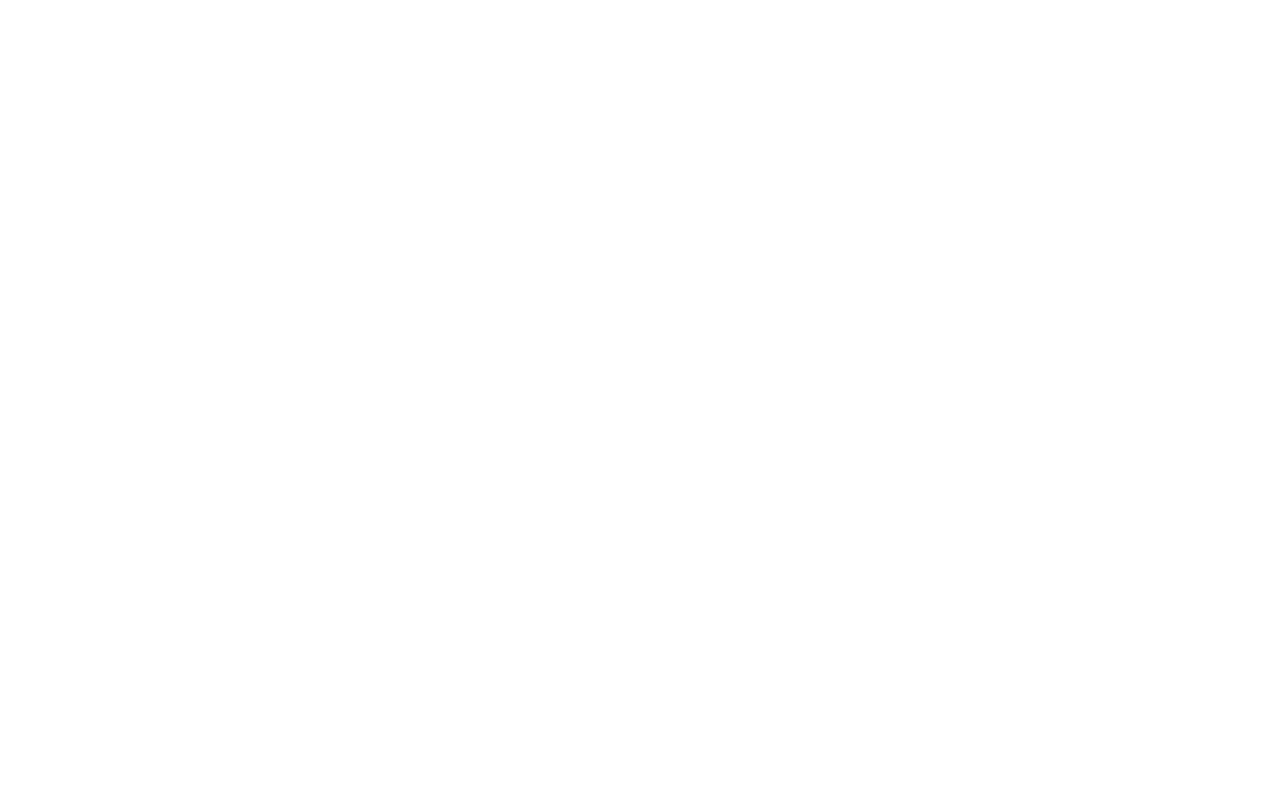
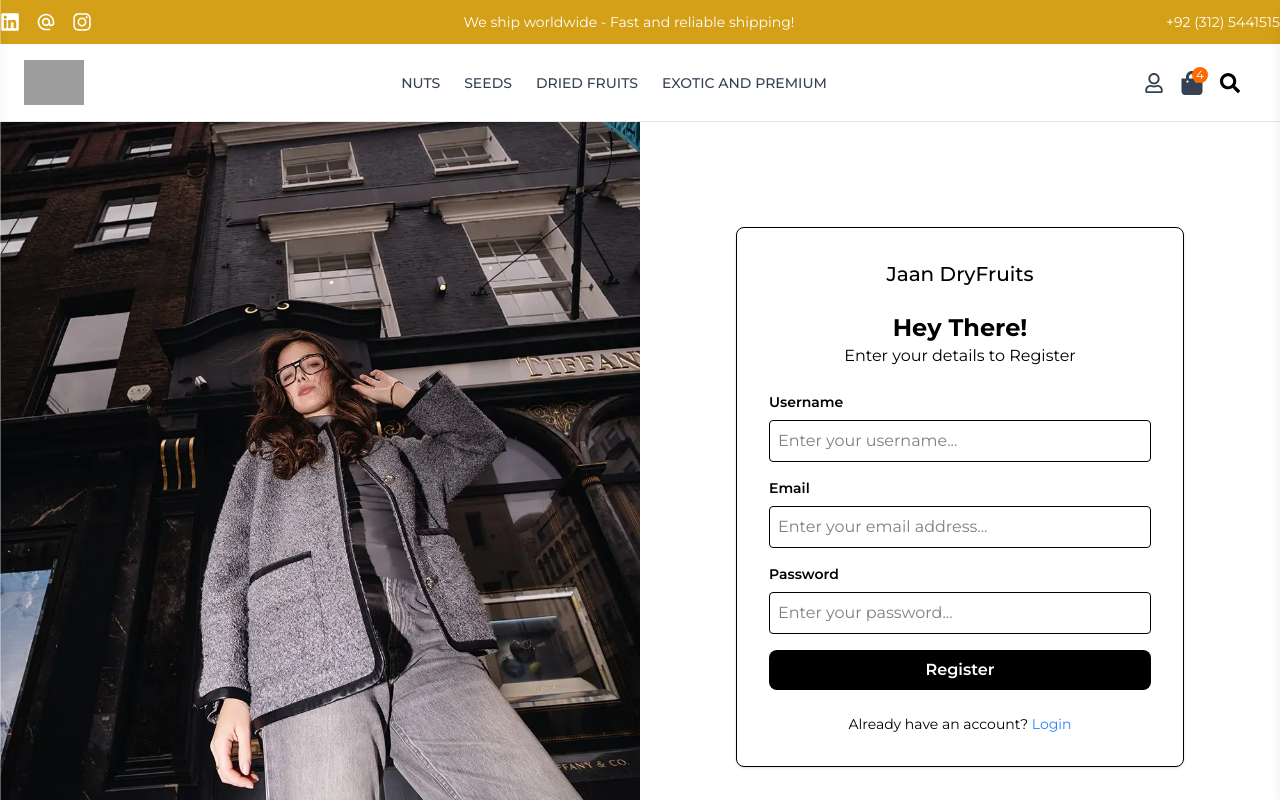
Before and after one commit to imnomee/MERN-STORE, a React (Vite) app in the folder frontend/: page /register in a window 1280 px wide. Before the commit this address had no page. Shown: the top 800 px of the page. Built offline with nearby package versions, Linux system fonts and the light colour scheme; grey boxes are pictures that could not be loaded.

Commit message:
login register

```diff
--- a/frontend/src/App.jsx
+++ b/frontend/src/App.jsx
@@ -2,6 +2,8 @@
 import UserLayout from "./components/Layout/UserLayout.jsx";
 import Home from "./pages/Home.jsx";
 import { Toaster } from "sonner";
+import Login from "./pages/Login.jsx";
+import Register from "./pages/Register.jsx";
 
 const App = () => {
   return (
@@ -10,6 +12,8 @@
       <Routes>
         <Route path="/" element={<UserLayout />}>
           <Route index element={<Home />}></Route>
+          <Route path="login" element={<Login />} />
+          <Route path="register" element={<Register />} />
         </Route>
       </Routes>
     </BrowserRouter>
--- a/frontend/src/assets/assets.js
+++ b/frontend/src/assets/assets.js
@@ -2,6 +2,7 @@
 import logo from "./logo.png";
 import nimko from "./nimko.webp";
 import dryfruit from "./dryfruit.jpg";
+import login from "./login.webp";
 
 const newArrivals = [
   {
@@ -282,4 +283,5 @@
   bestSeller,
   similarProducts,
   topCollection,
+  login,
 };
--- /dev/null
+++ b/frontend/src/pages/Login.jsx
@@ -0,0 +1,86 @@
+import React, { useState } from "react";
+import { Link } from "react-router-dom";
+import { assets } from "../assets/assets";
+
+const Login = () => {
+  const [email, setEmail] = useState("");
+  const [password, setPassword] = useState("");
+
+  const handleSubmit = (e) => {
+    e.preventDefault();
+    console.log({ email, password });
+  };
+
+  return (
+    <div className="flex">
+      <div className="flex w-full flex-col items-center justify-center p-8 md:w-1/2 md:p-12">
+        <form
+          onSubmit={handleSubmit}
+          className="w-full max-w-md rounded-lg border bg-white p-8 shadow-sm"
+        >
+          <div className="mb-6 flex justify-center">
+            <h2 className="text-xl font-medium">Jaan DryFruits</h2>
+          </div>
+          <h2 className="text-center text-2xl font-bold">Hey There!</h2>
+          <p className="mb-6 text-center">
+            Enter your username and password to login
+          </p>
+          <div className="mb-4">
+            <label htmlFor="email" className="mb-2 block text-sm font-semibold">
+              Email
+            </label>
+            <input
+              id="email"
+              type="email"
+              value={email}
+              onChange={(e) => setEmail(e.target.value)}
+              className="w-full rounded border p-2"
+              placeholder="Enter your email address..."
+              required
+            />
+          </div>
+          <div className="mb-4">
+            <label
+              htmlFor="password"
+              className="mb-2 block text-sm font-semibold"
+            >
+              Password
+            </label>
+            <input
+              id="password"
+              type="password"
+              value={password}
+              onChange={(e) => setPassword(e.target.value)}
+              className="w-full rounded border p-2"
+              placeholder="Enter your password..."
+              required
+            />
+          </div>
+          <button
+            type="submit"
+            className="w-full rounded-lg bg-black p-2 font-semibold text-white transition hover:bg-gray-800"
+          >
+            Login
+          </button>
+          <p className="mt-6 text-center text-sm">
+            Don't have an account?{" "}
+            <Link to="/register" className="text-blue-500">
+              Register
+            </Link>
+          </p>
+        </form>
+      </div>
+      <div className="hidden w-1/2 bg-gray-800 md:block">
+        <div className="items-centers flex h-full flex-col justify-center">
+          <img
+            src={assets.login}
+            alt="Login"
+            className="h-[750px] w-full object-cover"
+          />
+        </div>
+      </div>
+    </div>
+  );
+};
+
+export default Login;
--- /dev/null
+++ b/frontend/src/pages/Register.jsx
@@ -0,0 +1,100 @@
+import { Link } from "react-router-dom";
+import { assets } from "../assets/assets";
+import { useState } from "react";
+import { IoHandLeftSharp } from "react-icons/io5";
+
+const Register = () => {
+  const [username, setUsername] = useState("");
+  const [email, setEmail] = useState("");
+  const [password, setPassword] = useState("");
+
+  const handleSubmit = (e) => {
+    e.preventDefault();
+    console.log({ username, email, password });
+  };
+
+  return (
+    <div className="flex flex-row-reverse">
+      <div className="flex w-full flex-col items-center justify-center p-8 md:w-1/2 md:p-12">
+        <form
+          onSubmit={handleSubmit}
+          className="w-full max-w-md rounded-lg border bg-white p-8 shadow-sm"
+        >
+          <div className="mb-6 flex justify-center">
+            <h2 className="text-xl font-medium">Jaan DryFruits</h2>
+          </div>
+          <h2 className="text-center text-2xl font-bold">Hey There!</h2>
+          <p className="mb-6 text-center">Enter your details to Register</p>
+          <div className="mb-4">
+            <label htmlFor="email" className="mb-2 block text-sm font-semibold">
+              Username
+            </label>
+            <input
+              id="username"
+              type="text"
+              value={username}
+              onChange={(e) => setUsername(e.target.value)}
+              className="w-full rounded border p-2"
+              placeholder="Enter your username..."
+              required
+            />
+          </div>
+          <div className="mb-4">
+            <label htmlFor="email" className="mb-2 block text-sm font-semibold">
+              Email
+            </label>
+            <input
+              id="email"
+              type="email"
+              value={email}
+              onChange={(e) => setEmail(e.target.value)}
+              className="w-full rounded border p-2"
+              placeholder="Enter your email address..."
+              required
+            />
+          </div>
+          <div className="mb-4">
+            <label
+              htmlFor="password"
+              className="mb-2 block text-sm font-semibold"
+            >
+              Password
+            </label>
+            <input
+              id="password"
+              type="password"
+              value={password}
+              onChange={(e) => setPassword(e.target.value)}
+              className="w-full rounded border p-2"
+              placeholder="Enter your password..."
+              required
+            />
+          </div>
+          <button
+            type="submit"
+            className="w-full rounded-lg bg-black p-2 font-semibold text-white transition hover:bg-gray-800"
+          >
+            Register
+          </button>
+          <p className="mt-6 text-center text-sm">
+            Already have an account?{" "}
+            <Link to="/login" className="text-blue-500">
+              Login
+            </Link>
+          </p>
+        </form>
+      </div>
+      <div className="hidden w-1/2 bg-gray-800 md:block">
+        <div className="items-centers flex h-full flex-col justify-center">
+          <img
+            src={assets.login}
+            alt="Register"
+            className="h-[750px] w-full object-cover"
+          />
+        </div>
+      </div>
+    </div>
+  );
+};
+
+export default Register;
```
